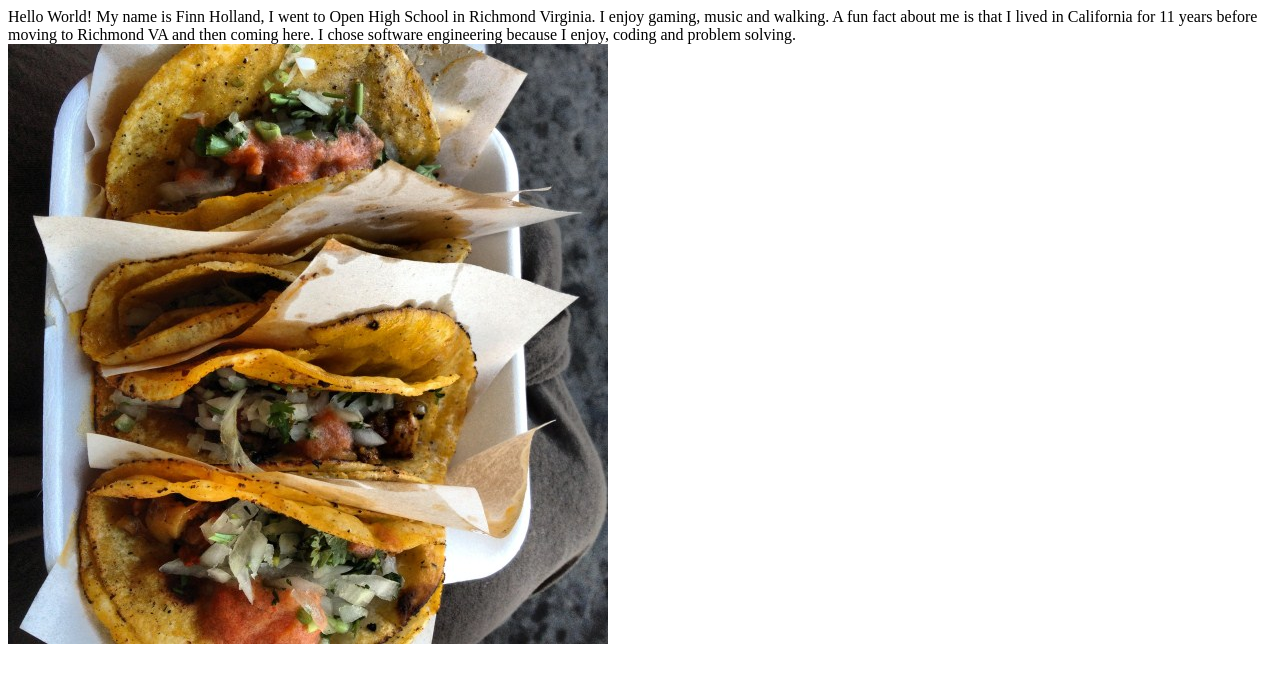
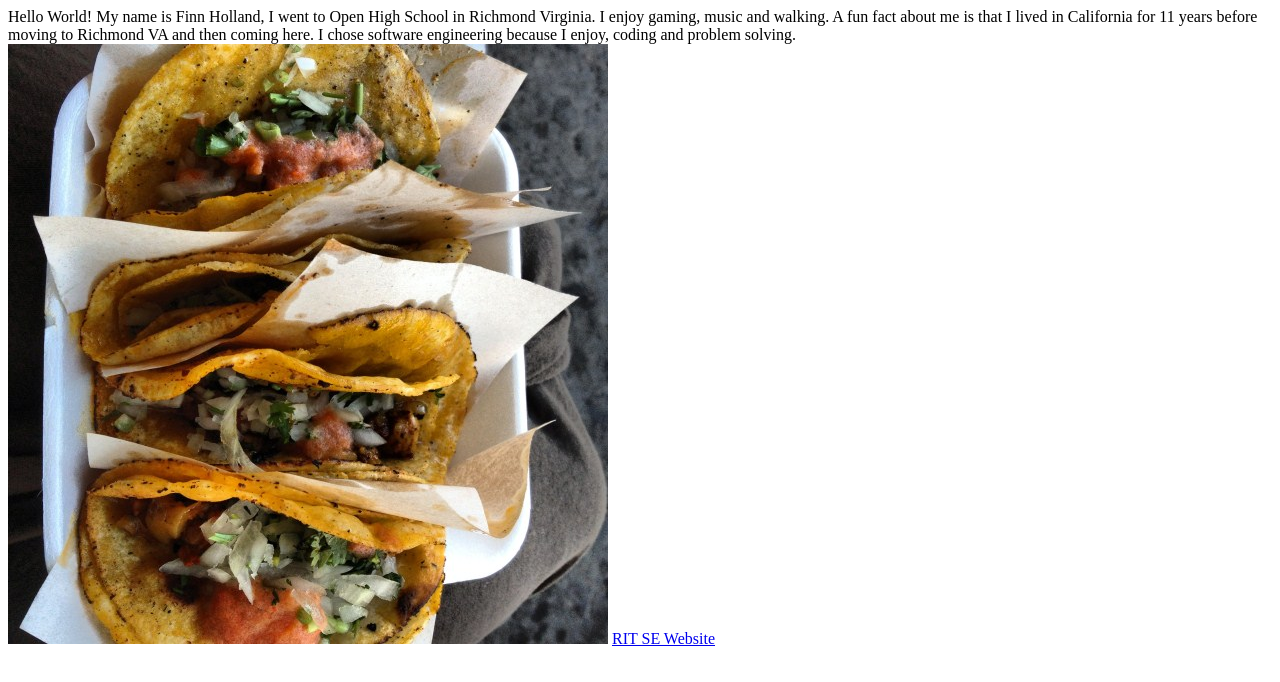
Before and after one commit to FinnH-SofEng/FinnH-SofEng.github.io, a plain HTML site: page index.html in a window 1280 px wide. Drawn offline with Linux system fonts and the light colour scheme.

Commit message:
link test 2

```diff
--- a/index.html
+++ b/index.html
@@ -5,4 +5,4 @@ Hello World!
 A fun fact about me is that I lived in California for 11 years before moving to Richmond VA and then coming here. I chose software engineering because I enjoy, coding and problem solving.
 
 <img src="images/blz2013_sanignacio-24.png" alt="Favorite Food">
-<a href="https://www.rit.edu/computing/department-software-engineering"></a>
+<a href="https://www.rit.edu/computing/department-software-engineering">RIT SE Website</a>
```
